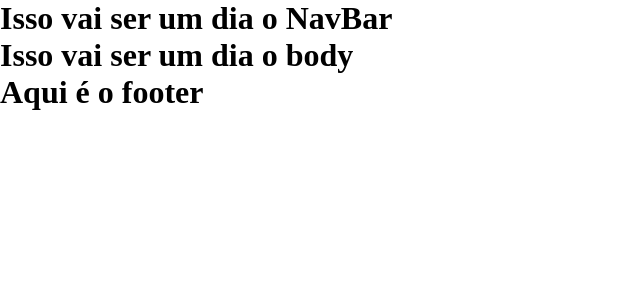
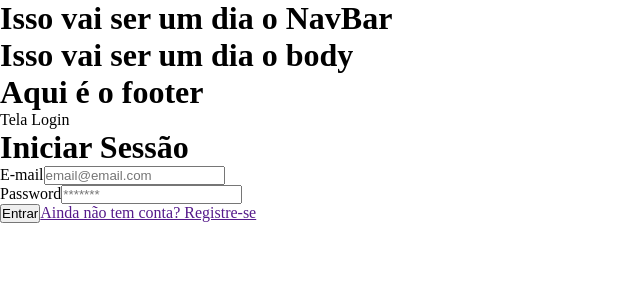
Before and after one commit to GabrielyPaz/projeto-integrador, a React (Vite) app: page / in a window 1280 px wide. Shown: the top 300 px of the page, without its empty margins (0-640 px from the left). Built offline with nearby package versions, Linux system fonts and the light colour scheme.

Commit message:
configurando tela de login

```diff
--- a/src/App.jsx
+++ b/src/App.jsx
@@ -3,6 +3,7 @@ import './App.css'
 import Navbar from './Components/NavBar/Navbar'
 import Footer from './Components/Footer/Footer'
 import Body from './Components/Body/Body'
+import Login from './pages/Login/Login'
 
 function App() {
   const [count, setCount] = useState(0)
@@ -12,6 +13,7 @@ function App() {
       <Navbar/>
       <Body/>
       <Footer/>
+      <Login/>
     </>
   )
 }
--- a/src/pages/Login/Login.jsx
+++ b/src/pages/Login/Login.jsx
@@ -0,0 +1,34 @@
+
+
+function Login() {
+
+    return (
+    <>
+       <p>Tela Login</p>
+        <h1>Iniciar Sessão</h1>
+
+       <form>
+        <div className="inputContainer">
+            <label htmlFor="email">E-mail</label>
+            <input type="text" name="email" id="email" placeholder="email@email.com"/>
+        </div>
+
+        <div className="inputContainer">
+            <label htmlFor="password">Password</label>
+            <input type="password" name="password" id="password" placeholder="*******"/>
+
+        </div>
+
+        <button className="button">
+            Entrar
+        </button>
+
+        <a href="">Ainda não tem conta? Registre-se</a>
+
+       </form>
+    </>
+    )
+
+}
+
+export default Login;
```
